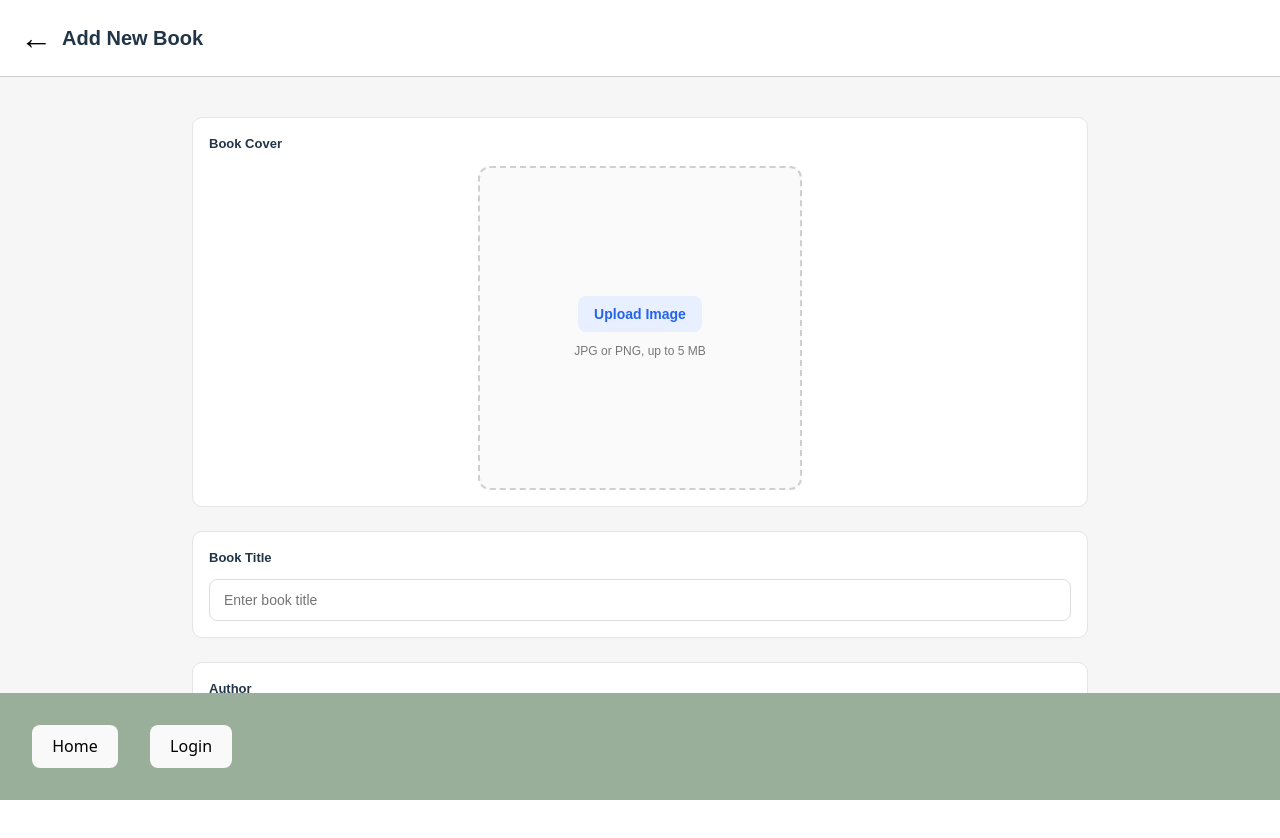
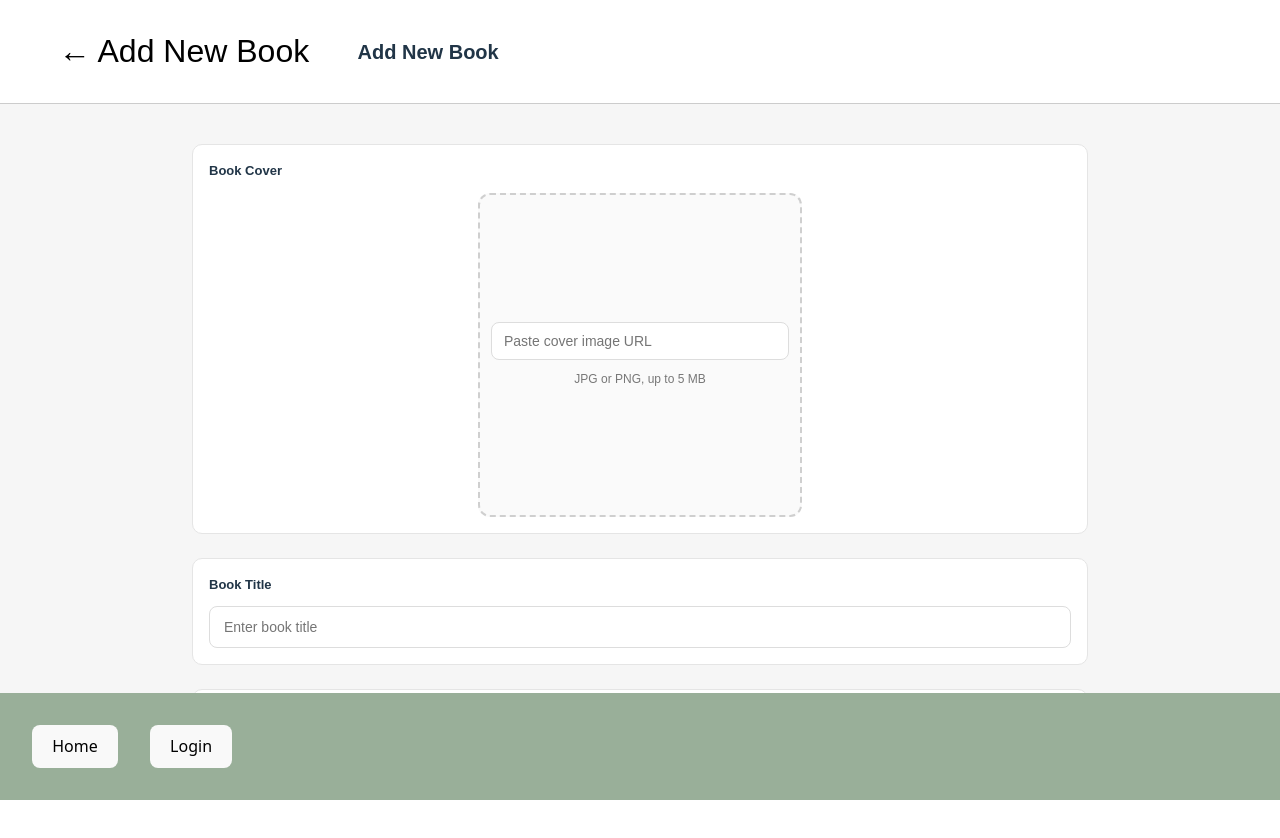
Before and after one commit to GlowyBlack/cosc-360-project, a React (Vite) app in the folder book-buddy/: page /add-book in a window 1280 px wide. Shown: the top 838 px of the page. Built offline with nearby package versions, Linux system fonts and the light colour scheme.

Commit message:
Forgot to push the jsx for the addnewbook connection to backend

```diff
--- a/book-buddy/src/components/AddNewBook/AddNewBookForm.jsx
+++ b/book-buddy/src/components/AddNewBook/AddNewBookForm.jsx
@@ -1,59 +1,154 @@
 import "./AddNewBookForm.css";
+import { useState } from "react";
+import { useNavigate } from "react-router-dom";
 
 function AddNewBookForm() {
+  const navigate = useNavigate();
+  const [bookTitle, setBookTitle] = useState("");
+  const [bookAuthor, setBookAuthor] = useState("");
+  const [bookImage, setBookImage] = useState("");
+  const [genre, setGenre] = useState("Fiction");
+  const [conditionValue, setConditionValue] = useState(3);
+  const [description, setDescription] = useState("");
+  const [isAvailable, setIsAvailable] = useState(true);
+  const [isSubmitting, setIsSubmitting] = useState(false);
+  const [submitError, setSubmitError] = useState("");
+
+  const conditionMap = {
+    1: "Worn",
+    2: "Fair",
+    3: "Good",
+    4: "Like New",
+    5: "New",
+  };
+
+  async function handleSubmit(event) {
+    event.preventDefault();
+    if (!bookTitle.trim() || !bookAuthor.trim()) {
+      return;
+    }
+
+    setIsSubmitting(true);
+    setSubmitError("");
+    try {
+      const ownerId = localStorage.getItem("userId") ?? "demo-user-1";
+      const baseUrl = import.meta.env.VITE_API_URL ?? "http://localhost:5000";
+      const payload = {
+        book_title: bookTitle.trim(),
+        book_author: bookAuthor.trim(),
+        book_image: bookImage.trim(),
+        genre,
+        description: description.trim(),
+        condition: conditionMap[conditionValue],
+        is_available: isAvailable,
+        book_owner: ownerId,
+      };
+
+      const response = await fetch(`${baseUrl}/books`, {
+        method: "POST",
+        headers: { "Content-Type": "application/json" },
+        body: JSON.stringify(payload),
+      });
+
+      if (!response.ok) {
+        const errorPayload = await response.json().catch(() => null);
+        const message = errorPayload?.message ?? "Could not create book";
+        throw new Error(message);
+      }
+
+      navigate("/library");
+    } catch (error) {
+      setSubmitError(error.message);
+    } finally {
+      setIsSubmitting(false);
+    }
+  }
+
   return (
     <section className="add-book-page">
       <div className="top-bar">
-        <span className="back-arrow">←</span>
+        <button type="button" className="back-arrow" onClick={() => navigate("/library")}>
+          ← Add New Book
+        </button>
         <h2>Add New Book</h2>
       </div>
 
-      <div className="add-book-card">
+      <form className="add-book-card" onSubmit={handleSubmit}>
         <div className="cover-section">
           <label className="field-label">Book Cover</label>
 
           <div className="upload-box">
-            <button className="upload-btn">Upload Image</button>
+            <input
+              type="url"
+              value={bookImage}
+              onChange={(e) => setBookImage(e.target.value)}
+              placeholder="Paste cover image URL"
+            />
             <p>JPG or PNG, up to 5 MB</p>
           </div>
         </div>
 
         <div className="form-group">
           <label className="field-label">Book Title</label>
-          <input type="text" placeholder="Enter book title" />
+          <input
+            type="text"
+            value={bookTitle}
+            onChange={(e) => setBookTitle(e.target.value)}
+            placeholder="Enter book title"
+            required
+          />
         </div>
 
         <div className="form-group">
           <label className="field-label">Author</label>
-          <input type="text" placeholder="Enter author name" />
+          <input
+            type="text"
+            value={bookAuthor}
+            onChange={(e) => setBookAuthor(e.target.value)}
+            placeholder="Enter author name"
+            required
+          />
         </div>
 
         <div className="form-group">
           <label className="field-label">Genre</label>
-          <select>
-            <option>Select genre</option>
+          <select value={genre} onChange={(e) => setGenre(e.target.value)}>
             <option>Fiction</option>
             <option>Non-Fiction</option>
+            <option>Sci-Fi</option>
             <option>Fantasy</option>
+            <option>Mystery</option>
+            <option>Biography</option>
             <option>Romance</option>
+            <option>Action</option>
           </select>
         </div>
 
         <div className="form-group">
-          <label className="field-label">Condition: Good</label>
-          <input type="range" min="1" max="5" defaultValue="3" />
+          <label className="field-label">Condition: {conditionMap[conditionValue]}</label>
+          <input
+            type="range"
+            min="1"
+            max="5"
+            value={conditionValue}
+            onChange={(e) => setConditionValue(Number(e.target.value))}
+          />
           <div className="condition-labels">
             <span>Worn</span>
             <span>Fair</span>
             <span>Good</span>
-            <span>Like new</span>
+            <span>Like New</span>
             <span>New</span>
           </div>
         </div>
 
         <div className="form-group">
           <label className="field-label">Description</label>
-          <textarea placeholder="Tell others about this book..." />
+          <textarea
+            value={description}
+            onChange={(e) => setDescription(e.target.value)}
+            placeholder="Tell others about this book..."
+          />
         </div>
 
         <div className="borrow-section">
@@ -63,11 +158,20 @@ function AddNewBookForm() {
           </div>
 
           <label className="switch">
-            <input type="checkbox" />
+            <input
+              type="checkbox"
+              checked={isAvailable}
+              onChange={(e) => setIsAvailable(e.target.checked)}
+            />
             <span className="slider"></span>
           </label>
         </div>
-      </div>
+
+        <button type="submit" className="submit-book-btn" disabled={isSubmitting}>
+          {isSubmitting ? "Adding Book..." : "Add Book"}
+        </button>
+        {submitError ? <p className="submit-book-error">{submitError}</p> : null}
+      </form>
     </section>
   );
 }
```
